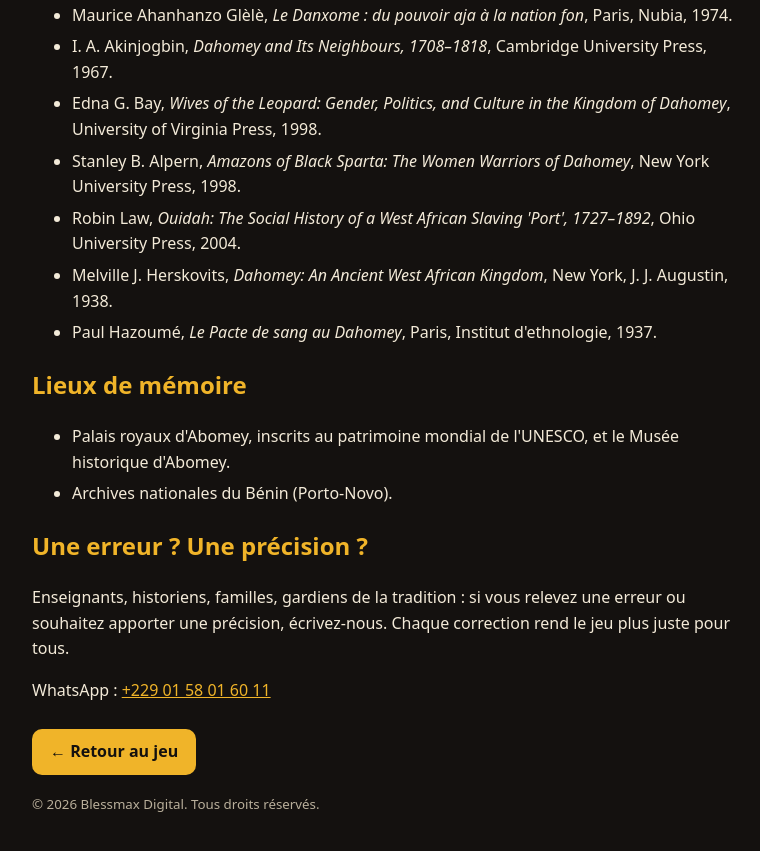
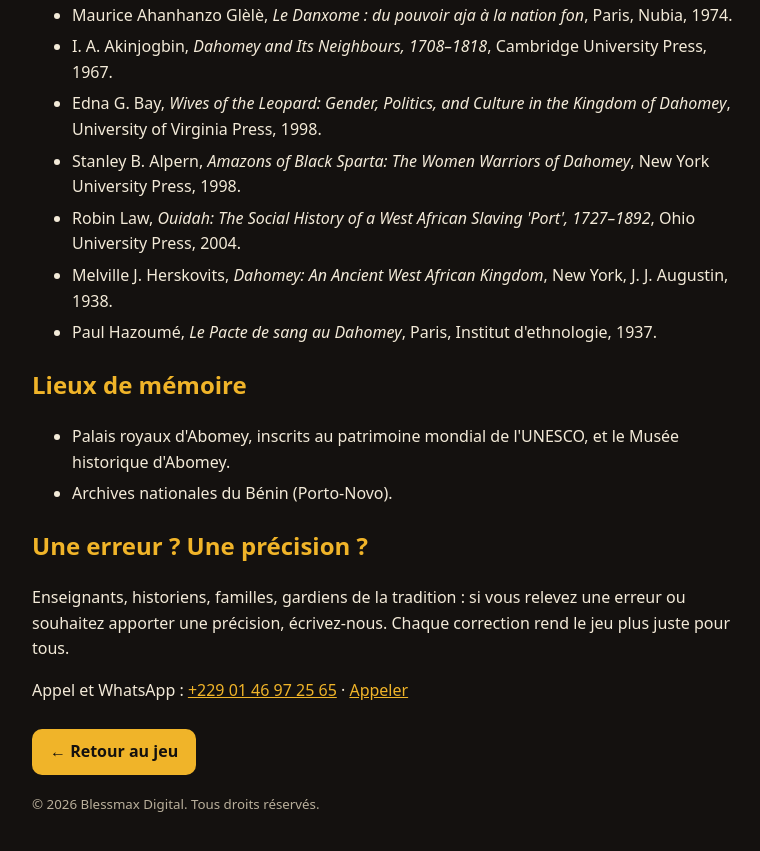
Before and after one commit to akiyobabatounde-dotcom/danxome-web, a plain HTML site: page auteur.html in a window 1280 px wide. Shown: the part 866-1717 px from the top of the page, without its empty margins (248-1008 px from the left). Drawn offline with Linux system fonts and the light colour scheme.

Commit message:
Update auteur.html

```diff
--- a/auteur.html
+++ b/auteur.html
@@ -43,7 +43,7 @@ Archiviste de formation — Licence en Sciences et Techniques de l'Information D
 
 <h2>Une erreur ? Une précision ?</h2>
 <p>Enseignants, historiens, familles, gardiens de la tradition : si vous relevez une erreur ou souhaitez apporter une précision, écrivez-nous. Chaque correction rend le jeu plus juste pour tous.</p>
-<p>WhatsApp : <a href="https://wa.me/2290158016011">+229 01 58 01 60 11</a></p>
+<p>Appel et WhatsApp : <a href="https://wa.me/2290146972565">+229 01 46 97 25 65</a> · <a href="tel:+2290146972565">Appeler</a></p>
 
 <p><a class="back" href="./">← Retour au jeu</a></p>
 <p><small>© 2026 Blessmax Digital. Tous droits réservés.</small></p>
```
